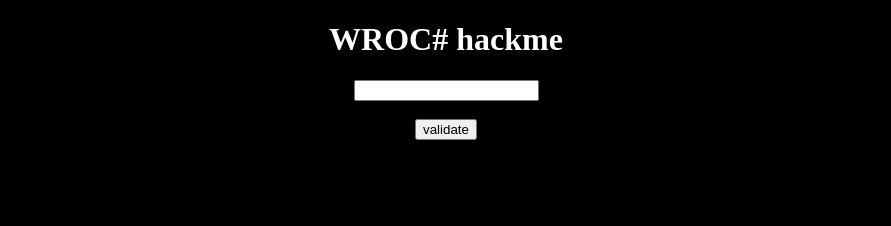
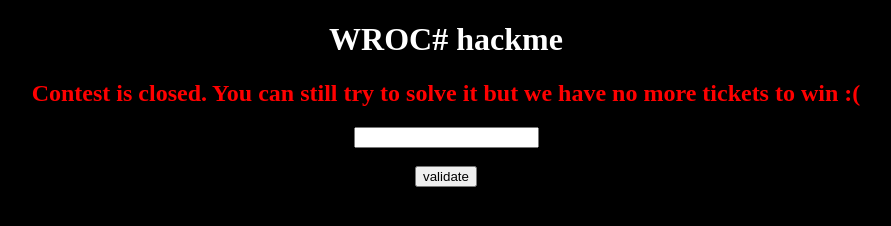
Before and after one commit to wrocsharp/wrocsharp.github.io, a plain HTML site: page index.html in a window 1280 px wide. Shown: the whole page, without its empty margins (194-1085 px from the left). Drawn offline with Linux system fonts and the light colour scheme.

Commit message:
Contest is closed

```diff
--- a/index.html
+++ b/index.html
@@ -7,6 +7,7 @@
 
 <body style="background:#000;">
 <h1 style="text-align:center;color:#fff;">WROC# hackme</h1>
+<h2 style="text-align:center;color:red;">Contest is closed. You can still try to solve it but we have no more tickets to win :(</h2>
 <div style="text-align:center;color:#fff;">
     <input type="password" name="hmmm" />
     <br/><br/>
```
